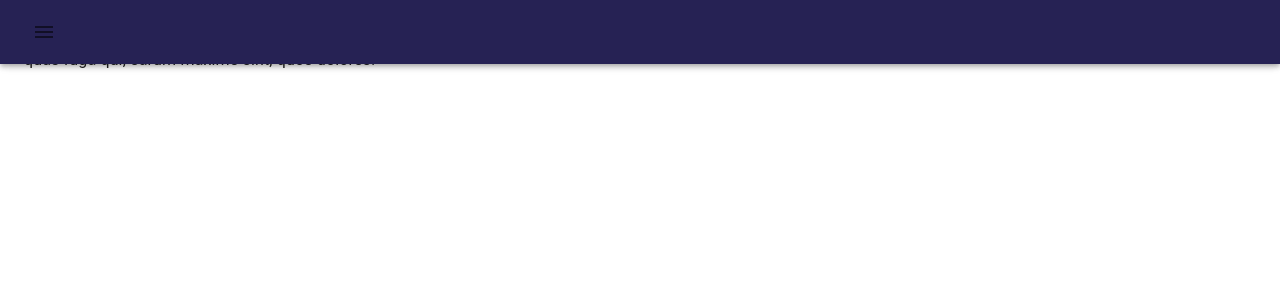
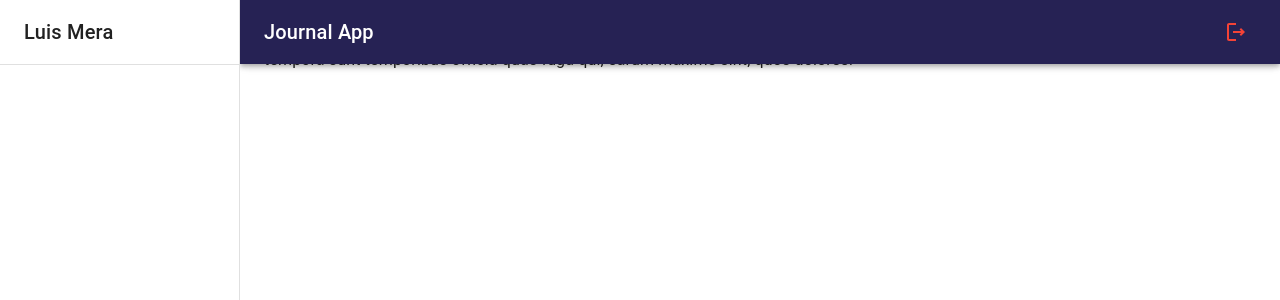
Before and after one commit to luismera86/journal-app, a React (Vite) app: page / in a window 1280 px wide. Shown: the top 300 px of the page. Built offline with nearby package versions, Linux system fonts and the light colour scheme.

Commit message:
Journal App

```diff
--- a/src/journal/components/NavBar.jsx
+++ b/src/journal/components/NavBar.jsx
@@ -1,14 +1,20 @@
-import { AppBar, IconButton, Toolbar } from '@mui/material'
-
-import { MenuOutlined } from '@mui/icons-material'
+import { AppBar, Grid, IconButton, Toolbar, Typography } from '@mui/material'
+import { LogoutOutlined, MenuOutlined } from '@mui/icons-material'
 
 export const NavBar = ({ drawerWidth }) => {
   return (
-    <AppBar position='fixed' sx={{ sm: `calc(100% - ${drawerWidth}px)`, md: `${drawerWidth}px`}}> {/* lo que hacemos es que en pantallas pequeñas small calcule el 100% del ancho de la pantalla menos el drawerWith que va a ocupar el silderbar y en pantallas medianas medium solo descuente el drawerWhit */}
+    <AppBar position='fixed' sx={{ width: { sm: `calc(100% - ${drawerWidth}px)` }, ml: { sm: `${drawerWidth}px` } }}>
+      {/* lo que hacemos es que en pantallas pequeñas small calcule el 100% del ancho de la pantalla menos el drawerWith que va a ocupar el silderbar */}
       <Toolbar>
-        <IconButton>
+        <IconButton color='inherit' edge='start' sx={{mr: 2, display: {sm: 'none'} }}>{/* En pantallas pequeñas no va a aparecer */}
           <MenuOutlined />
         </IconButton>
+        <Grid container direction='row' justifyContent='space-between' alignItems='center'>
+          <Typography variant='h6' noWrap component='div' > Journal App</Typography>
+          <IconButton color='error'>
+            <LogoutOutlined />
+          </IconButton>
+        </Grid>
       </Toolbar>
     </AppBar>
   )
--- /dev/null
+++ b/src/journal/components/SideBar.jsx
@@ -0,0 +1,20 @@
+import { Divider, Drawer, Toolbar, Typography } from '@mui/material'
+
+import { Box } from '@mui/system'
+
+export const SideBar = ({ drawerWhit = 240 }) => {
+  return (
+    /* documentación de flex-shrink https://developer.mozilla.org/es/docs/Web/CSS/flex-shrink#:~:text=La%20propiedad%20CSS%20flex%2Dshrink,de%20su%20contenedor%20flex%20container.
+     */
+    <Box component='nav' sx={{ width: { sm: drawerWhit }, flexShrink: { sm: 0 } }}>
+      <Drawer variant='permanent' open sx={{ display: { xs: 'block' }, '& .MuiDrawer-paper': { boxSizing: 'border-box', width: drawerWhit } }}>
+        <Toolbar>
+          <Typography variant='h6' noWrap component='div'>
+            Luis Mera
+          </Typography>
+        </Toolbar>
+        <Divider />
+      </Drawer>
+    </Box>
+  )
+}
--- a/src/journal/components/index.js
+++ b/src/journal/components/index.js
@@ -1 +1,2 @@
 export * from './NavBar';
+export * from './SideBar';
--- a/src/journal/layout/JournalLayout.jsx
+++ b/src/journal/layout/JournalLayout.jsx
@@ -1,5 +1,6 @@
+import { NavBar, SideBar } from '../components'
+
 import { Box } from '@mui/material'
-import { NavBar } from '../components'
 
 const drawerWidth = 240
 
@@ -9,6 +10,7 @@ export const JournalLayout = ({ children }) => {
       {/* Navbar */}
       <NavBar drawerWidth={drawerWidth} />
       {/* SideBar */}
+      <SideBar drawerWidth={drawerWidth} />
       <Box component='main' sx={{ flexGrow: 1, p: 3 }}>
         {/* Toolbar */}
 
```
